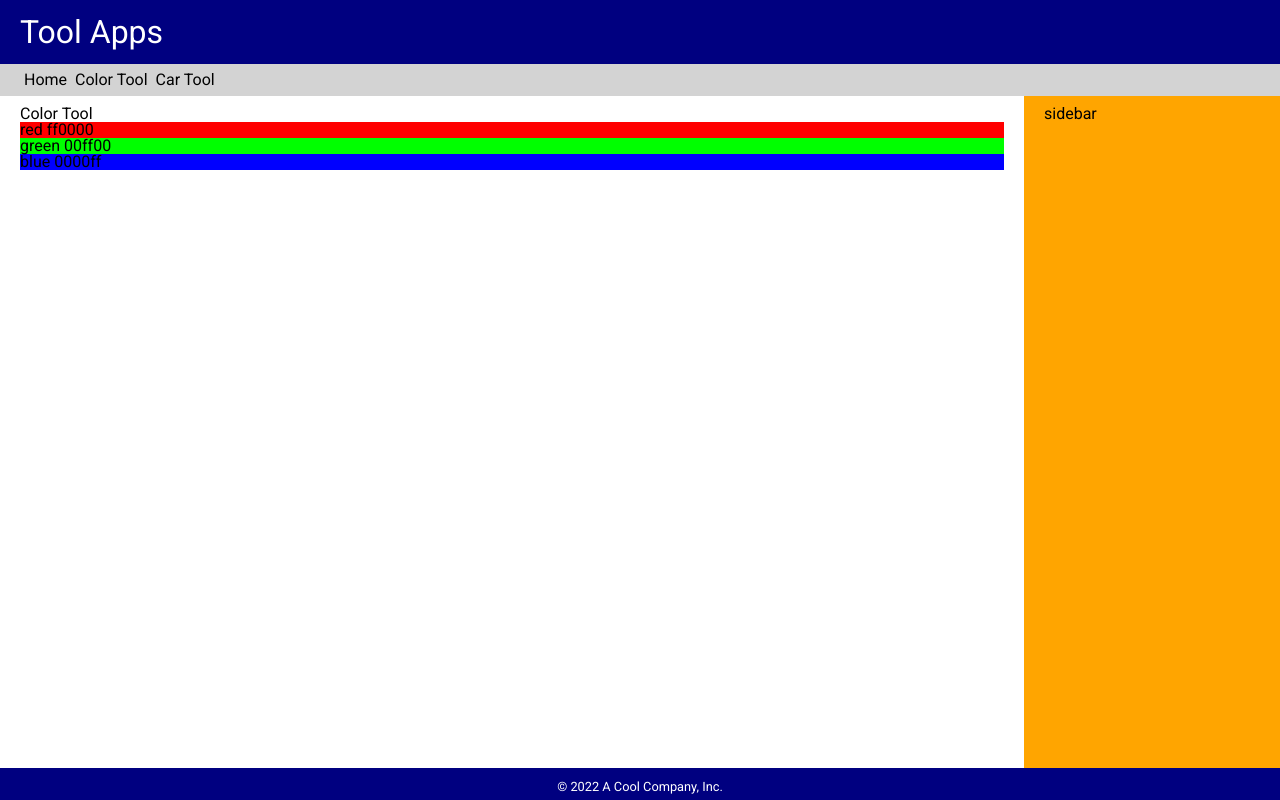
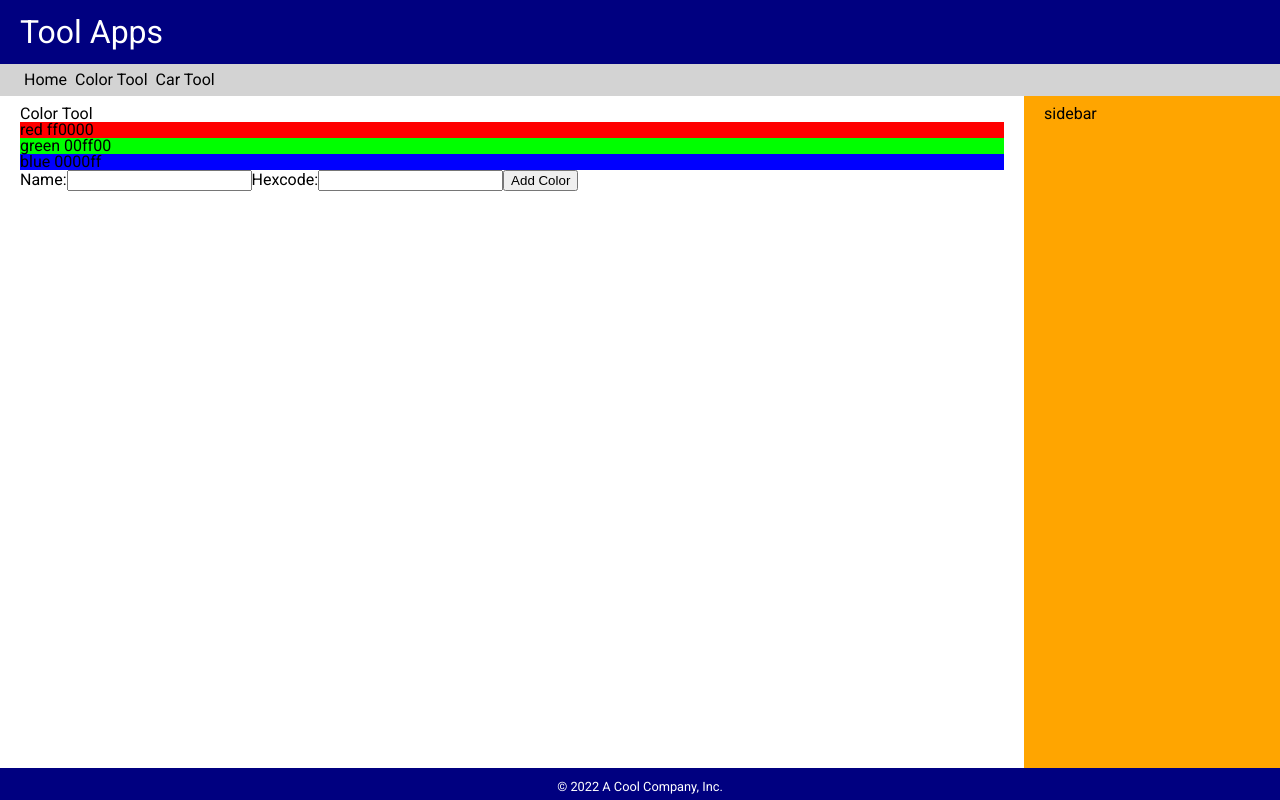
Before and after one commit to t4d-classes/bootcamp_01312022, a React (Create React App) app in the folder demo-app/: page /color-tool in a window 1280 px wide. Built offline with nearby package versions, Linux system fonts and the light colour scheme.

Commit message:
add exercise 5

```diff
--- a/demo-app/package.json
+++ b/demo-app/package.json
@@ -6,6 +6,7 @@
     "@testing-library/jest-dom": "^5.16.1",
     "@testing-library/react": "^12.1.2",
     "@testing-library/user-event": "^13.5.0",
+    "prop-types": "^15.8.1",
     "react": "^17.0.2",
     "react-dom": "^17.0.2",
     "react-router-dom": "^6.2.1",
--- /dev/null
+++ b/demo-app/src/components/ColorForm.js
@@ -0,0 +1,48 @@
+import { useState } from 'react';
+
+export const ColorForm = () => {
+
+  const [ colorForm, setColorForm ] = useState({
+    name: '', hexcode: '',
+  } /* initial value of the state */);
+
+  const change = e => {
+
+    setColorForm({
+      // name: colorForm.name,
+      // hexcode: colorForm.hexcode,
+      ...colorForm, // copy the properties from the original colorForm into the new one
+      // computed property
+      [ e.target.name ]: e.target.value
+    })
+
+  };
+
+  console.log(colorForm);
+
+  return (
+    <form>
+
+      <label>
+        Name:
+        <input type="text" name="name" value={colorForm.name} onChange={change} />
+      </label>
+
+      <label>
+        Hexcode:
+        <input type="text" name="hexcode" value={colorForm.hexcode} onChange={change} />
+      </label>
+
+      <button type="button">Add Color</button>
+
+    </form>
+  );
+
+
+};
+
+
+// <label htmlFor="hexcode-input">
+// Hexcode:
+// </label>
+// <input type="text" id="hexcode-input" />
--- a/demo-app/src/components/ColorList.js
+++ b/demo-app/src/components/ColorList.js
@@ -1,10 +1,13 @@
-
+import PropTypes from 'prop-types';
 
 export const ColorList = (props) => {
 
+  // const colors = props.colors;
+  const { colors } = props; // destructuring
+
   return (
     <ul>
-      {props.colors.map(color =>
+      {colors.map(color =>
         <li key={color.id}
           style={{ backgroundColor: '#' + color.hexcode }}>
             {color.name} {color.hexcode}</li>)}
@@ -12,3 +15,15 @@
   );
 
 };
+
+ColorList.defaultProps = {
+  colors: [],
+};
+
+ColorList.propTypes = {
+  colors: PropTypes.arrayOf(PropTypes.shape({
+    id: PropTypes.number.isRequired,
+    name: PropTypes.string.isRequired,
+    hexcode: PropTypes.string.isRequired,
+  })).isRequired,
+};
--- a/demo-app/src/components/ColorTool.js
+++ b/demo-app/src/components/ColorTool.js
@@ -1,5 +1,6 @@
 import { ToolHeader } from './ToolHeader';
 import { ColorList } from './ColorList';
+import { ColorForm } from './ColorForm';
 
 export const ColorTool = (props) => {
 
@@ -7,6 +8,7 @@
     <>
      <ToolHeader headerText="Color Tool" />
      <ColorList colors={props.colors} />
+     <ColorForm />
     </>
   );
 
```
Also changed, not shown: demo-app/exercises/exercise-5.md (added, +10 -0 lines), 1 other file (tests, documents, lock files or other folders).
